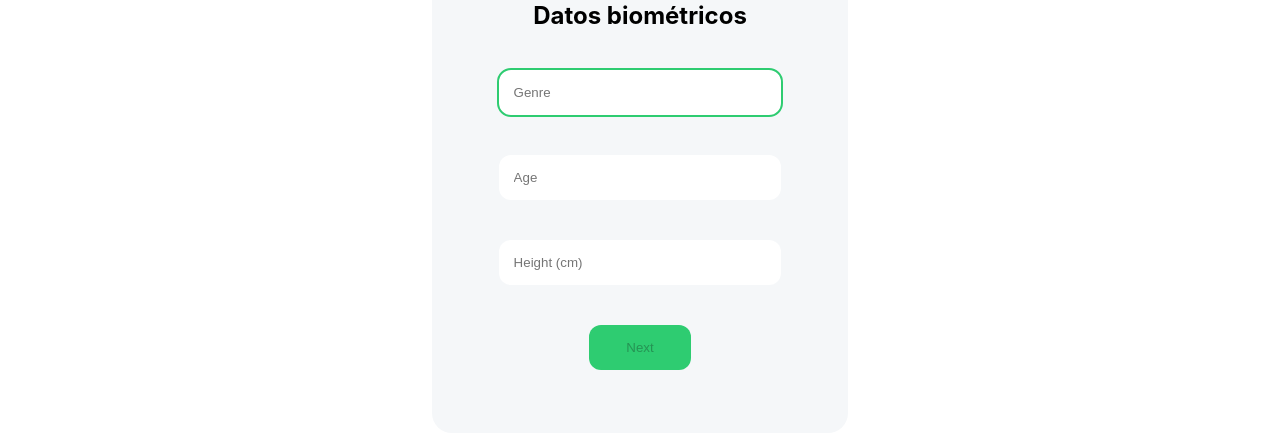
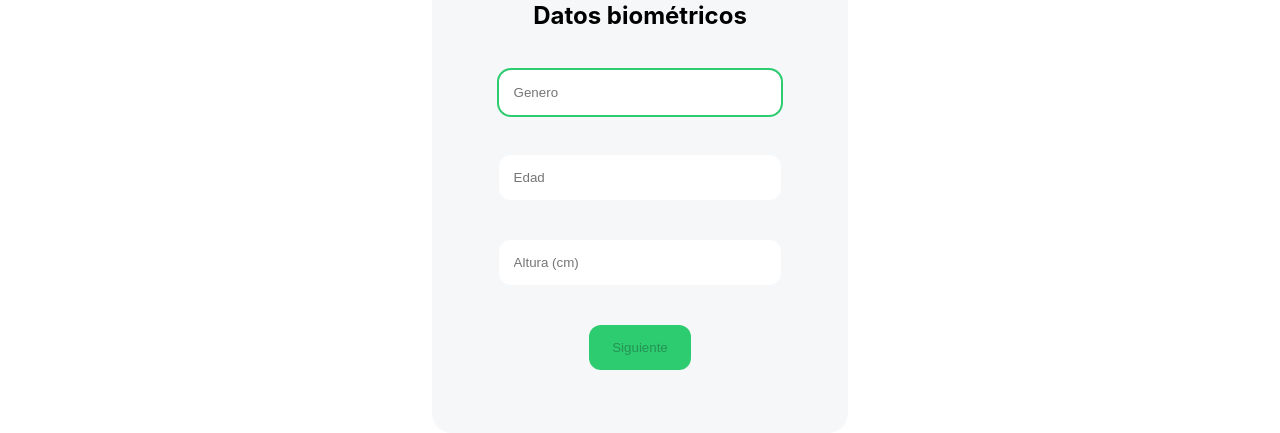
Before and after one commit to cruzperezm/SPORTANDDIET, an Angular app in the folder frontend/: page /bio in a window 1280 px wide. Shown: the part 269-702 px from the top of the page. Built offline with nearby package versions, Linux system fonts and the light colour scheme.

Commit message:
Fixed BioData language and added back button

```diff
--- a/frontend/src/app/pages/biodata/bio.css
+++ b/frontend/src/app/pages/biodata/bio.css
@@ -51,10 +51,22 @@ input[type="button"] {
   margin-bottom: 5%;
 }
 
+input[type="submit"] {
+  width: 40%;
+  background-color: #2ECC71;
+  margin-bottom: 5%;
+}
+
+#button-row {
+  width: 100%;
+  display: flex;
+  flex-wrap: wrap;
+  justify-content: space-between;
+}
+
+
 #container {
   background-color: #f5f7f9;
-  padding: 40px 0;
-  width: 100%;
   border-radius: 20px;
   font-family: 'Inter', sans-serif;
   display: block;
@@ -66,13 +78,6 @@ input[type="button"] {
 #error {
   color: red;
   font-size: small;
-}
-
-#button-row {
-  width: 100%;
-  display: flex;
-  flex-wrap: wrap;
-  justify-content: center;
 }
 
 .radiowrapper input {
--- a/frontend/src/app/pages/biodata/bio.html
+++ b/frontend/src/app/pages/biodata/bio.html
@@ -1,39 +1,43 @@
 <div id="container">
   <h2>Datos biométricos</h2>
   <section id="form-section">
-    <form #f="ngForm" (ngSubmit)="saveData()" id="login-form">
+    <form (ngSubmit)="saveData()" id="login-form">
 
       @if (bioData==0){
         @if (gen.invalid && (gen.dirty || gen.touched)){
           @if (gen.hasError('required')) {
-            <div id="error">Genre is required.</div>
+            <div id="error">Campo genero obligatorio.</div>
           }
         }
-        <input [(ngModel)]="genre" name="genre" type="text" placeholder="Genre" required autofocus #gen="ngModel">
+        <input [(ngModel)]="genre" name="genre" type="text" placeholder="Genero" required autofocus #gen="ngModel">
 
         @if (edad.invalid && (edad.dirty || edad.touched)){
           @if (edad.hasError('required')) {
-            <div id="error">Age is required.</div>
+            <div id="error">La edad es obligatoria.</div>
           }
           @if (edad.hasError('min')) {
-            <div id="error">Age can't be less than 14.</div>
+            <div id="error">Tienes que ser mayor de 14.</div>
           }
           @if (edad.hasError('max')) {
-            <div id="error">Age can't be more than 120.</div>
+            <div id="error">La edad no puede ser mayor a 99.</div>
           }
         }
-        <input [(ngModel)]="age" name="age" min="14" max="120" type="number" placeholder="Age" required #edad="ngModel">
+        <input [(ngModel)]="age" name="age" min="14" max="99" type="number" placeholder="Edad" required #edad="ngModel">
 
         @if (altura.invalid && (altura.dirty || altura.touched)){
           @if (altura.hasError('required')) {
-            <div id="error">Height is required.</div>
+            <div id="error">La altura es obligatoria.</div>
+          }
+          @if (altura.hasError('min')) {
+            <div id="error">Tienes que medir mas que 120cm.</div>
+          }
+          @if (altura.hasError('max')) {
+            <div id="error">Tienes que medir menos que 220cm.</div>
           }
         }
-        <input [(ngModel)]="height" name="height" type="number" placeholder="Height (cm)" required #altura="ngModel">
+        <input [(ngModel)]="height" name="height" min="120" max="220" type="number" placeholder="Altura (cm)" required #altura="ngModel">
 
-        <div id="button-row">
-          <input type="button" value="Next" [disabled]="!(gen.valid && edad.valid)" (click)="changeBio()">
-        </div>
+        <input type="button" value="Siguiente" [disabled]="!(gen.valid && edad.valid)" (click)="next()">
       }
 
       @if (bioData==1){
@@ -60,7 +64,8 @@
         </div>
 
         <div id="button-row">
-          <input type="button" value="Next" [disabled]="!goal" (click)="changeBio()">
+          <input type="button" value="Atrás" (click)="back()">
+          <input type="button" value="Siguiente" [disabled]="!goal" (click)="next()">
         </div>
       }
 
@@ -88,37 +93,39 @@
         </div>
 
         <div id="button-row">
-          <input type="button" value="Next" [disabled]="!act" (click)="changeBio()">
+          <input type="button" value="Atrás" (click)="back()">
+          <input type="button" value="Siguiente" [disabled]="!act" (click)="next()">
         </div>
       }
 
       @if (bioData==3){
         @if (cur.invalid && (cur.dirty || cur.touched)){
           @if (cur.hasError('required')) {
-            <div id="error">Current weight is required.</div>
+            <div id="error">El peso actual es obligatorio.</div>
           }
         }
-        <input name="cKg" type="number" placeholder="Current Kg" required autofocus [(ngModel)]="cKg" #cur="ngModel">
+        <input name="cKg" type="number" placeholder="Peso actual Kg" required autofocus [(ngModel)]="cKg" #cur="ngModel">
 
         @if (des.invalid && (des.dirty || des.touched)){
           @if (des.hasError('required')) {
-            <div id="error">Desired weight is required.</div>
+            <div id="error">El peso deseado es obligatorio.</div>
           }
         }
-        <input name="dKg" type="number" placeholder="Desired Kg" required [(ngModel)]="dKg" #des="ngModel">
+        <input name="dKg" type="number" placeholder="Peso deseado Kg" required [(ngModel)]="dKg" #des="ngModel">
 
         @if (weeks.invalid && (weeks.dirty || weeks.touched)){
           @if (weeks.hasError('required')) {
-            <div id="error">Weeks are required.</div>
+            <div id="error">Las semanas son obligatorias.</div>
           }
           @if (weeks.hasError('min')) {
-            <div id="error">Weeks can't be 0!</div>
+            <div id="error">No pueden ser 0 semanas!</div>
           }
         }
-        <input name="nWeeks" type="number" min="1" placeholder="Number of weeks" required [(ngModel)]="nWeeks" #weeks="ngModel">
+        <input name="nWeeks" type="number" min="1" placeholder="Nº semanas" required [(ngModel)]="nWeeks" #weeks="ngModel">
 
         <div id="button-row">
-          <input type="submit" value="Finish!" [disabled]="!(cur.valid && des.valid && weeks.valid)">
+          <input type="button" value="Atrás" (click)="back()">
+          <input type="submit" value="Terminado!" [disabled]="!(cur.valid && des.valid && weeks.valid)">
         </div>
       }
 
--- a/frontend/src/app/pages/biodata/bio.ts
+++ b/frontend/src/app/pages/biodata/bio.ts
@@ -23,8 +23,11 @@ export class Bio {
 
   constructor(private router: Router) {}
 
-  changeBio() {
+  next() {
     this.bioData += 1;
+  }
+  back(){
+    this.bioData -= 1;
   }
 
   saveData() {
```
